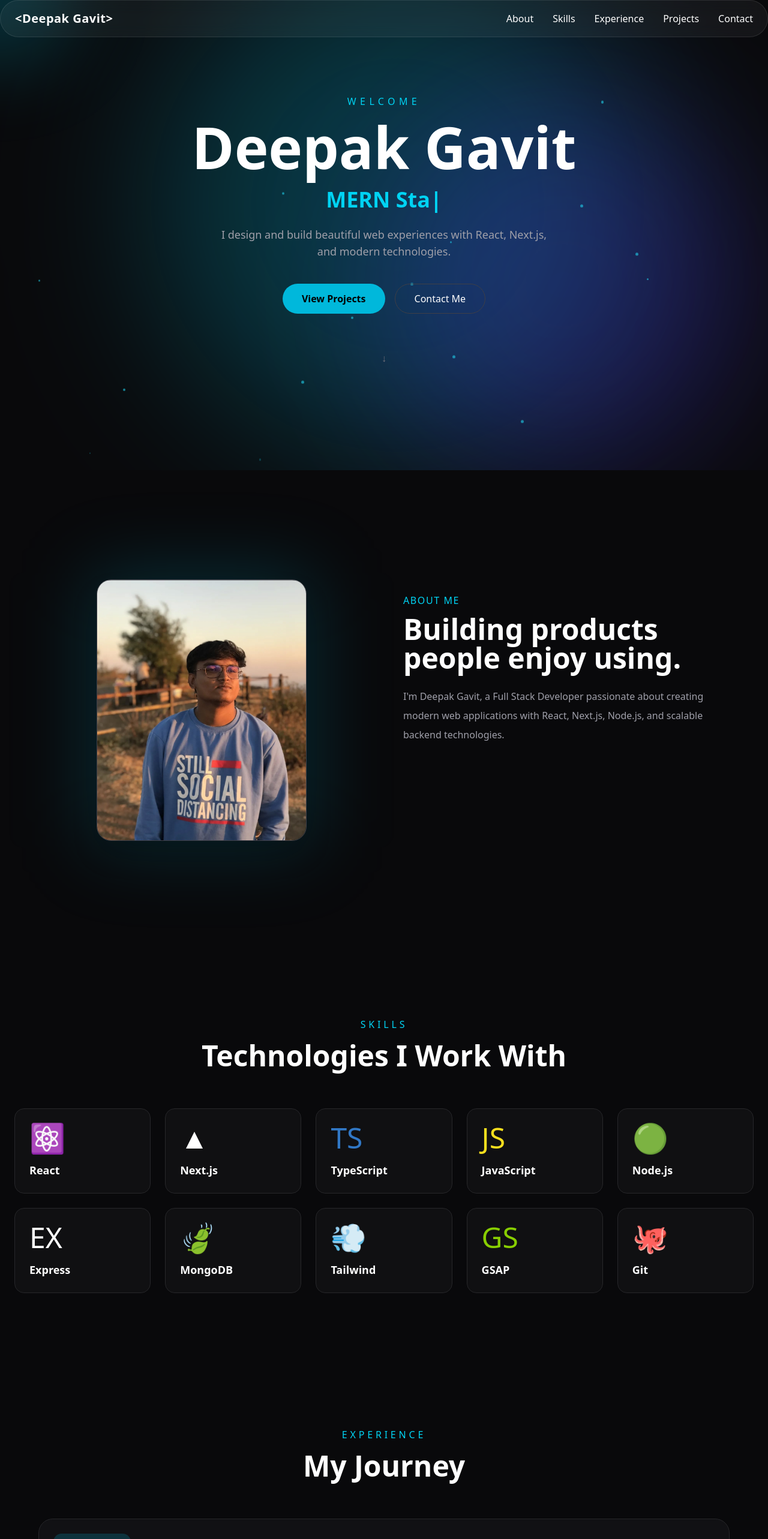
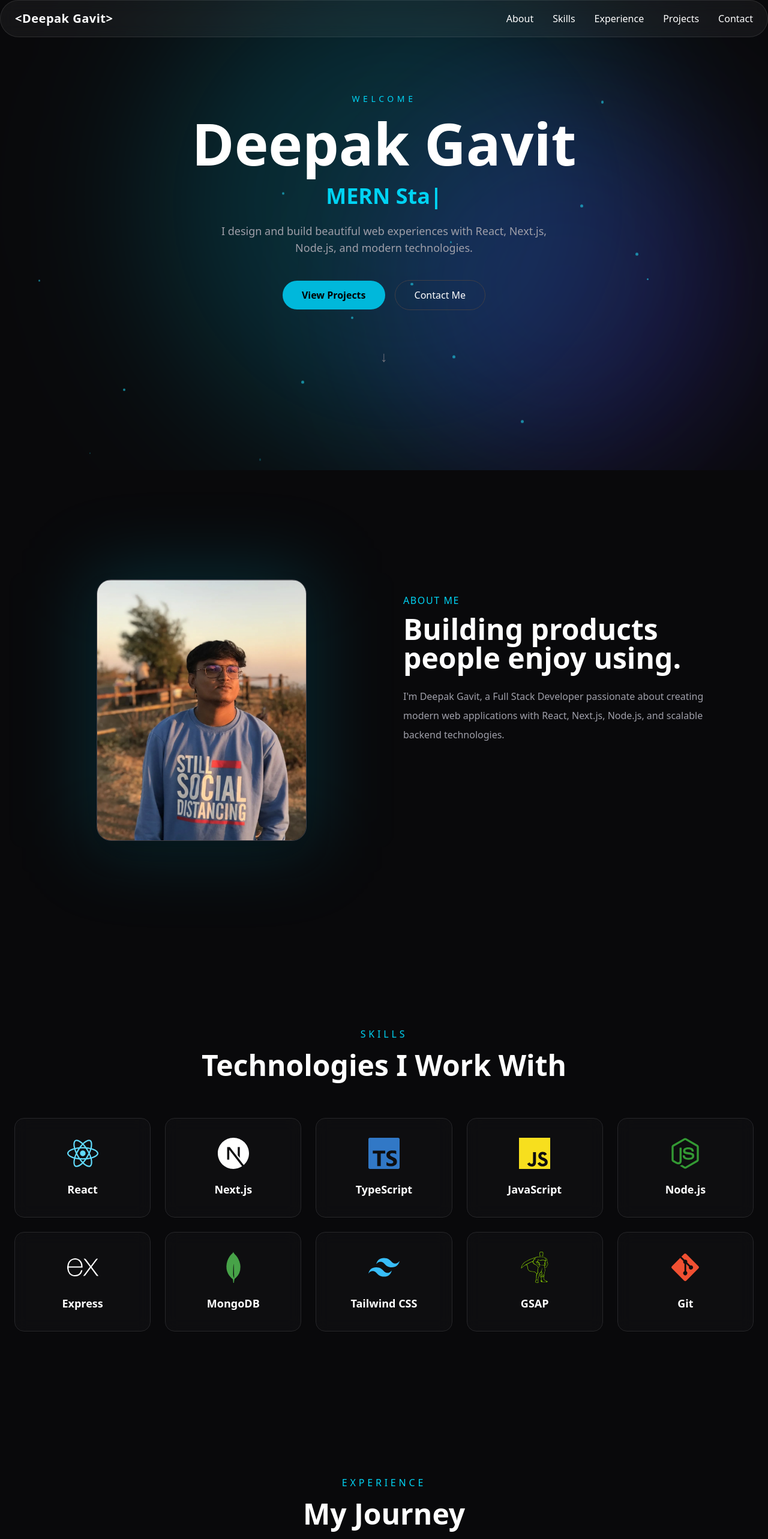
Before and after one commit to Deepakgavit563/Deepak-portifolio, a Next.js app: page / in a window 1280 px wide. Shown: the part 16-2582 px from the top of the page at 60% size. Built offline with nearby package versions, Linux system fonts and the light colour scheme.

Commit message:
Fix hydration issues and polish Skills & Experience sections

```diff
--- a/package.json
+++ b/package.json
@@ -15,6 +15,7 @@
     "next": "16.2.9",
     "react": "19.2.4",
     "react-dom": "19.2.4",
+    "react-icons": "^5.7.0",
     "react-type-animation": "^3.2.0"
   },
   "devDependencies": {
--- a/src/app/components/effects/FloatingParticles.tsx
+++ b/src/app/components/effects/FloatingParticles.tsx
@@ -1,21 +1,30 @@
 "use client";
 
-import { useMemo } from "react";
+import { useEffect, useState } from "react";
+
+type Particle = {
+  left: number;
+  delay: number;
+  duration: number;
+  size: number;
+};
 
 export default function FloatingParticles() {
-  const particles = useMemo(
-    () =>
-      Array.from({ length: 30 }, () => ({
-        left: Math.random() * 100,
-        delay: Math.random() * 10,
-        duration: 8 + Math.random() * 8,
-        size: 2 + Math.random() * 4,
-      })),
-    []
-  );
+  const [particles, setParticles] = useState<Particle[]>([]);
+
+  useEffect(() => {
+    const generated = Array.from({ length: 30 }, () => ({
+      left: Math.random() * 100,
+      delay: Math.random() * 10,
+      duration: 8 + Math.random() * 8,
+      size: 2 + Math.random() * 4,
+    }));
+
+    setParticles(generated);
+  }, []);
 
   return (
-    <div className="pointer-events-none absolute inset-0 overflow-hidden z-0">
+    <div className="absolute inset-0 overflow-hidden pointer-events-none">
       {particles.map((p, i) => (
         <span
           key={i}
--- a/src/app/components/sections/Experience.tsx
+++ b/src/app/components/sections/Experience.tsx
@@ -1,28 +1,95 @@
 "use client";
+
+import { useRef } from "react";
+import gsap from "gsap";
+import { ScrollTrigger } from "gsap/ScrollTrigger";
+import { useGSAP } from "@gsap/react";
 
 import ExperienceCard from "../ui/ExperienceCard";
 import { experiences } from "../../data/experience";
 
+gsap.registerPlugin(ScrollTrigger);
+
 export default function Experience() {
+  const container = useRef<HTMLDivElement>(null);
+
+  useGSAP(() => {
+  // Timeline line animation
+  gsap.from(".timeline-line", {
+    scaleY: 0,
+    duration: 1.5,
+    ease: "power3.out",
+    scrollTrigger: {
+      trigger: container.current,
+      start: "top 70%",
+    },
+  });
+
+  // Cards animation
+  gsap.from(".experience-card", {
+    opacity: 0,
+    x: 80,
+    duration: 0.8,
+    stagger: 0.25,
+    ease: "power3.out",
+    scrollTrigger: {
+      trigger: container.current,
+      start: "top 75%",
+    },
+  });
+
+  // Timeline dots animation
+  gsap.from(".timeline-dot", {
+    scale: 0,
+    opacity: 0,
+    duration: 0.5,
+    stagger: 0.25,
+    ease: "back.out(2)",
+    scrollTrigger: {
+      trigger: container.current,
+      start: "top 75%",
+    },
+  });
+}, { scope: container });
+
   return (
-    <section className="bg-[#09090b] px-6 py-28">
-      <div className="mx-auto max-w-6xl">
+    <section
+      ref={container}
+      className="bg-[#09090b] py-28 px-6"
+    >
+      <div className="mx-auto max-w-5xl">
+
         <p className="text-center uppercase tracking-[0.3em] text-cyan-400">
           Experience
         </p>
 
-        <h2 className="mt-4 text-center text-4xl font-bold md:text-5xl">
+        <h2 className="mt-4 text-center text-5xl font-bold">
           My Journey
         </h2>
 
-        <div className="mt-16 space-y-8">
+        <div className="relative mt-20">
+
+          {/* Vertical Line */}
+          <div className="timeline-line absolute left-4.5 top-0 h-full w-1 origin-top rounded-full bg-cyan-400" />
+
           {experiences.map((experience) => (
-            <ExperienceCard
+            <div
               key={experience.year}
-              experience={experience}
-            />
+              className="experience-card relative mb-12 flex items-start gap-8"
+            >
+              {/* Timeline Dot */}
+              <div className="timeline-dot relative z-10 h-10 w-10 rounded-full border-4 border-cyan-400 bg-[#09090b] shadow-[0_0_20px_rgba(34,211,238,0.7)]" />
+
+              {/* Card */}
+              <div className="flex-1">
+                <ExperienceCard experience={experience} />
+              </div>
+
+            </div>
           ))}
+
         </div>
+
       </div>
     </section>
   );
--- a/src/app/components/sections/Hero.tsx
+++ b/src/app/components/sections/Hero.tsx
@@ -1,6 +1,6 @@
 "use client";
 
-import { useRef } from "react";
+import { useEffect, useRef, useState } from "react";
 import gsap from "gsap";
 import { useGSAP } from "@gsap/react";
 import { TypeAnimation } from "react-type-animation";
@@ -8,6 +8,11 @@ import FloatingParticles from "../effects/FloatingParticles";
 
 export default function Hero() {
   const container = useRef<HTMLDivElement>(null);
+  const [mounted, setMounted] = useState(false);
+
+  useEffect(() => {
+    setMounted(true);
+  }, []);
 
   useGSAP(
     () => {
@@ -39,7 +44,6 @@ export default function Hero() {
           duration: 0.6,
         });
 
-      // Animate background gradients
       gsap.to(".gradient1", {
         x: 40,
         y: -30,
@@ -62,7 +66,7 @@ gsap.to(".gradient2", {
         ease: "sine.inOut",
       });
     },
-    { scope: container },
+    { scope: container }
   );
 
   return (
@@ -71,67 +75,28 @@ gsap.to(".gradient2", {
       className="relative flex min-h-screen items-center justify-center overflow-hidden px-6"
     >
       {/* Background */}
-      {/* Base Background */}
       <div className="absolute inset-0 bg-[#09090b]" />
 
       {/* Cyan Glow */}
-<div
-  className="
-    gradient1
-    absolute
-    top-0
-    left-1/2
-    -translate-x-1/2
-    h-[320px]
-    w-[320px]
-    rounded-full
-    bg-cyan-500/25
-    blur-[120px]
-
-    sm:h-[450px]
-    sm:w-[450px]
-
-    md:h-[600px]
-    md:w-[600px]
-
-    lg:h-[750px]
-    lg:w-[750px]
-  "
-/>
+      <div className="gradient1 absolute left-1/2 top-0 -translate-x-1/2 h-[320px] w-[320px] rounded-full bg-cyan-500/20 blur-[120px] sm:h-[450px] sm:w-[450px] md:h-[600px] md:w-[600px] lg:h-[750px] lg:w-[750px]" />
 
       {/* Purple Glow */}
-<div
-  className="
-    gradient2
-    absolute
-    bottom-0
-    right-0
-    h-[260px]
-    w-[260px]
-    rounded-full
-    bg-indigo-600/25
-    blur-[120px]
+      <div className="gradient2 absolute bottom-0 right-0 h-[260px] w-[260px] rounded-full bg-indigo-600/20 blur-[120px] sm:h-[380px] sm:w-[380px] md:h-[500px] md:w-[500px] lg:h-[650px] lg:w-[650px]" />
 
-    sm:h-[380px]
-    sm:w-[380px]
+      <FloatingParticles />
 
-    md:h-[500px]
-    md:w-[500px]
-
-    lg:h-[650px]
-    lg:w-[650px]
-  "
-/>
-      <FloatingParticles />
       {/* Content */}
-      <div className="relative z-10 px-6 text-center">
-        <p className="welcome mb-4 uppercase tracking-[0.4em] text-cyan-400">
+      <div className="relative z-10 mx-auto max-w-5xl text-center">
+        <p className="welcome mb-4 text-xs uppercase tracking-[0.4em] text-cyan-400 md:text-sm">
           Welcome
         </p>
 
-        <h1 className="title text-5xl font-black leading-none sm:text-6xl md:text-7xl lg:text-8xl">Deepak Gavit</h1>
+        <h1 className="title text-5xl font-black leading-none sm:text-6xl md:text-7xl lg:text-8xl">
+          Deepak Gavit
+        </h1>
 
         <h2 className="subtitle mt-5 text-xl font-semibold text-cyan-400 sm:text-2xl md:text-3xl lg:text-4xl">
+          {mounted && (
             <TypeAnimation
               sequence={[
                 "Full Stack Developer",
@@ -147,14 +112,15 @@ gsap.to(".gradient2", {
               speed={50}
               repeat={Infinity}
             />
+          )}
         </h2>
 
         <p className="description mx-auto mt-6 max-w-md px-2 text-base leading-7 text-zinc-400 sm:max-w-lg md:max-w-xl md:text-lg">
-          I design and build beautiful web experiences with React, Next.js, and
-          modern technologies.
+          I design and build beautiful web experiences with React,
+          Next.js, Node.js, and modern technologies.
         </p>
 
-        <div className="buttons mt-10 flex flex-col justify-center gap-4 sm:flex-row">
+        <div className="buttons mt-10 flex flex-col items-center gap-4 sm:flex-row sm:justify-center">
           <button className="rounded-full bg-cyan-500 px-8 py-3 font-semibold text-black transition hover:scale-105">
             View Projects
           </button>
@@ -164,7 +130,9 @@ gsap.to(".gradient2", {
           </button>
         </div>
 
-        <div className="mt-16 animate-bounce text-zinc-500">↓</div>
+        <div className="mt-16 animate-bounce text-2xl text-zinc-500">
+          ↓
+        </div>
       </div>
     </section>
   );
--- a/src/app/components/sections/Skills.tsx
+++ b/src/app/components/sections/Skills.tsx
@@ -13,6 +13,8 @@ gsap.registerPlugin(ScrollTrigger);
 export default function Skills() {
   const container = useRef<HTMLDivElement>(null);
 
+  // Keep GSAP disabled until hydration issue is fixed
+
   useGSAP(() => {
     gsap.from(".skill-card", {
       opacity: 0,
@@ -27,10 +29,12 @@ export default function Skills() {
     });
   }, { scope: container });
 
+
   return (
   <section
+    id="skills"
     ref={container}
-      className="bg-[#09090b] py-28 px-6"
+    className="relative py-32 px-6"
   >
     <div className="mx-auto max-w-7xl">
       <p className="text-center uppercase tracking-[0.3em] text-cyan-400">
--- a/src/app/components/ui/SkillCard.tsx
+++ b/src/app/components/ui/SkillCard.tsx
@@ -1,37 +1,31 @@
-"use client";
+import { IconType } from "react-icons";
 
 type Skill = {
   name: string;
-  icon: string;
+  icon: IconType;
   color: string;
 };
 
 export default function SkillCard({ skill }: { skill: Skill }) {
+  const Icon = skill.icon;
+  console.log(skill);
   return (
     <div
-      className="
-        group
-        rounded-2xl
-        border
-        border-zinc-800
-        bg-zinc-900/50
-        p-6
-        backdrop-blur
-        transition-all
-        duration-300
-        hover:-translate-y-2
-        hover:border-cyan-400
-        hover:shadow-[0_0_30px_rgba(34,211,238,0.2)]
-      "
-    >
-      <div
-        className="mb-4 text-5xl transition-transform duration-300 group-hover:scale-110"
-        style={{ color: skill.color }}
-      >
-        {skill.icon}
-      </div>
+  className="group relative overflow-hidden rounded-2xl border border-zinc-800 bg-zinc-900/40 backdrop-blur-md p-8 text-center transition-all duration-500 hover:-translate-y-2 hover:border-cyan-400/50 hover:shadow-[0_0_40px_rgba(34,211,238,0.18)]"
+>
+  <div className="absolute inset-0 bg-gradient-to-br from-cyan-500/5 via-transparent to-indigo-500/5 opacity-0 transition-opacity duration-500 group-hover:opacity-100" />
 
-      <h3 className="text-lg font-semibold">{skill.name}</h3>
-    </div>
+  <div className="relative z-10">
+    <Icon
+      size={52}
+      color={skill.color}
+      className="mx-auto mb-5 transition-transform duration-500 group-hover:scale-125 group-hover:rotate-6"
+    />
+
+    <h3 className="mt-2 text-lg font-semibold text-white">
+      {skill.name}
+    </h3>
+  </div>
+</div>
   );
 }
--- a/src/app/data/skills.ts
+++ b/src/app/data/skills.ts
@@ -1,12 +1,68 @@
+import {
+  FaReact,
+  FaNodeJs,
+  FaGitAlt,
+} from "react-icons/fa";
+
+import {
+  SiNextdotjs,
+  SiTypescript,
+  SiJavascript,
+  SiExpress,
+  SiMongodb,
+  SiTailwindcss,
+  SiGreensock,
+} from "react-icons/si";
+
 export const skills = [
-  { name: "React", icon: "⚛️", color: "#61DAFB" },
-  { name: "Next.js", icon: "▲", color: "#ffffff" },
-  { name: "TypeScript", icon: "TS", color: "#3178C6" },
-  { name: "JavaScript", icon: "JS", color: "#F7DF1E" },
-  { name: "Node.js", icon: "🟢", color: "#339933" },
-  { name: "Express", icon: "EX", color: "#ffffff" },
-  { name: "MongoDB", icon: "🍃", color: "#47A248" },
-  { name: "Tailwind", icon: "💨", color: "#38BDF8" },
-  { name: "GSAP", icon: "GS", color: "#88CE02" },
-  { name: "Git", icon: "🐙", color: "#F05032" },
+  {
+    name: "React",
+    icon: FaReact,
+    color: "#61DAFB",
+  },
+  {
+    name: "Next.js",
+    icon: SiNextdotjs,
+    color: "#ffffff",
+  },
+  {
+    name: "TypeScript",
+    icon: SiTypescript,
+    color: "#3178C6",
+  },
+  {
+    name: "JavaScript",
+    icon: SiJavascript,
+    color: "#F7DF1E",
+  },
+  {
+    name: "Node.js",
+    icon: FaNodeJs,
+    color: "#339933",
+  },
+  {
+    name: "Express",
+    icon: SiExpress,
+    color: "#ffffff",
+  },
+  {
+    name: "MongoDB",
+    icon: SiMongodb,
+    color: "#47A248",
+  },
+  {
+    name: "Tailwind CSS",
+    icon: SiTailwindcss,
+    color: "#38BDF8",
+  },
+  {
+    name: "GSAP",
+    icon: SiGreensock,
+    color: "#88CE02",
+  },
+  {
+    name: "Git",
+    icon: FaGitAlt,
+    color: "#F05032",
+  },
 ];
--- a/src/app/layout.tsx
+++ b/src/app/layout.tsx
@@ -24,10 +24,10 @@ export default function RootLayout({
 }>) {
   return (
     <html
-      lang="en"
-      className={`${geistSans.variable} ${geistMono.variable} h-full antialiased`}
-    >
-      <body className="min-h-full flex flex-col">{children}</body>
-    </html>
+  lang="en"
+  className={`${geistSans.variable} ${geistMono.variable} h-full antialiased`}
+>
+  <body>{children}</body>
+</html>
   );
 }
--- a/src/app/page.tsx
+++ b/src/app/page.tsx
@@ -10,8 +10,8 @@ import CursorGlow from "./components/effects/CursorGlow";
 export default function Home() {
   return (
     <>
-    <CursorGlow />
-    <SmoothScroll>
+    {/* <CursorGlow /> */}
+{/* <SmoothScroll> */}
 <Navbar />
 <main>
   <Hero />
@@ -21,7 +21,7 @@ export default function Home() {
   <Projects />
   <Contact />
 </main>
-    </SmoothScroll>
+{/* </SmoothScroll> */}
     </>
   );
 }
```
Also changed, not shown: src/app/components/ui/ExperienceCard.tsx (+2 -29 lines), 1 other file (tests, documents, lock files or other folders). Lines whose indentation alone changed are shown as unchanged.
